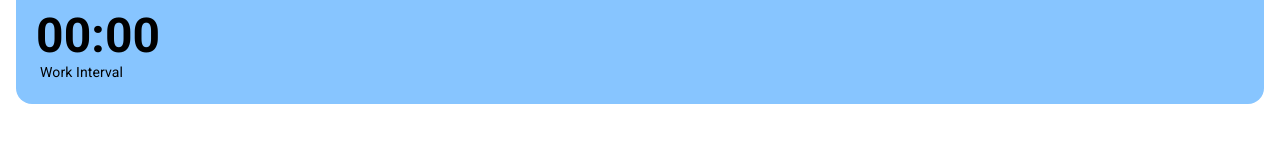
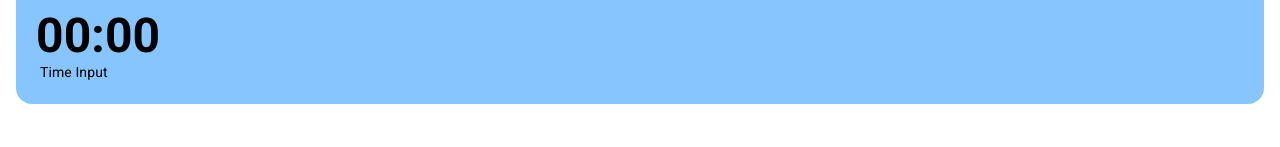
Before and after one commit to mmfallacy/react-hook-form-controlled, a React (Create React App) app: page / in a window 1280 px wide. Shown: the part 343-490 px from the top of the page. Built offline with nearby package versions, Linux system fonts and the light colour scheme.

Commit message:
UI: TaskTimeInput refactor

```diff
--- a/src/components/TaskTimeInput.js
+++ b/src/components/TaskTimeInput.js
@@ -1,5 +1,5 @@
 
-import {useState, useRef} from 'react';
+import {useState, useEffect, forwardRef} from 'react';
 import styled from 'styled-components/macro';
 
 const TimeInputContainer = styled.div`
@@ -24,7 +24,7 @@ const TimeInput = styled.input`
     }
 `
 
-export const TaskTimeInput = ()=>{
+export const TaskTimeInput = forwardRef(({header="Time Input", name},ref)=>{
 
     const [time, setTime] = useState([0,0,0,0])
 
@@ -45,17 +45,27 @@ export const TaskTimeInput = ()=>{
                 onKeyDown={handleKeyDown}
                 readOnly
             />
+
+            {/* Holds the TimeInput value in seconds*/}
+
+            <input type="hidden"
+                value={timeToSeconds(time)}
+                readOnly
+                ref={ref}
+                name={name}
+            />
+
             <TimeInputHeader>
-                Work Interval
+                {header}
             </TimeInputHeader>
         </TimeInputContainer>
     )
-}
+})
 
 const isValidKey = (keycode) =>
     (keycode >= 48 && keycode <= 57) || // 0-9
     (keycode >= 96 && keycode <= 105) || // 0-9 Numpad
-    (keycode == 8) // Backspace
+    (keycode === 8) // Backspace
 
 const displayTime = ([m1,m2,s1,s2]) => `${m1}${m2}:${s1}${s2}`
 
```
